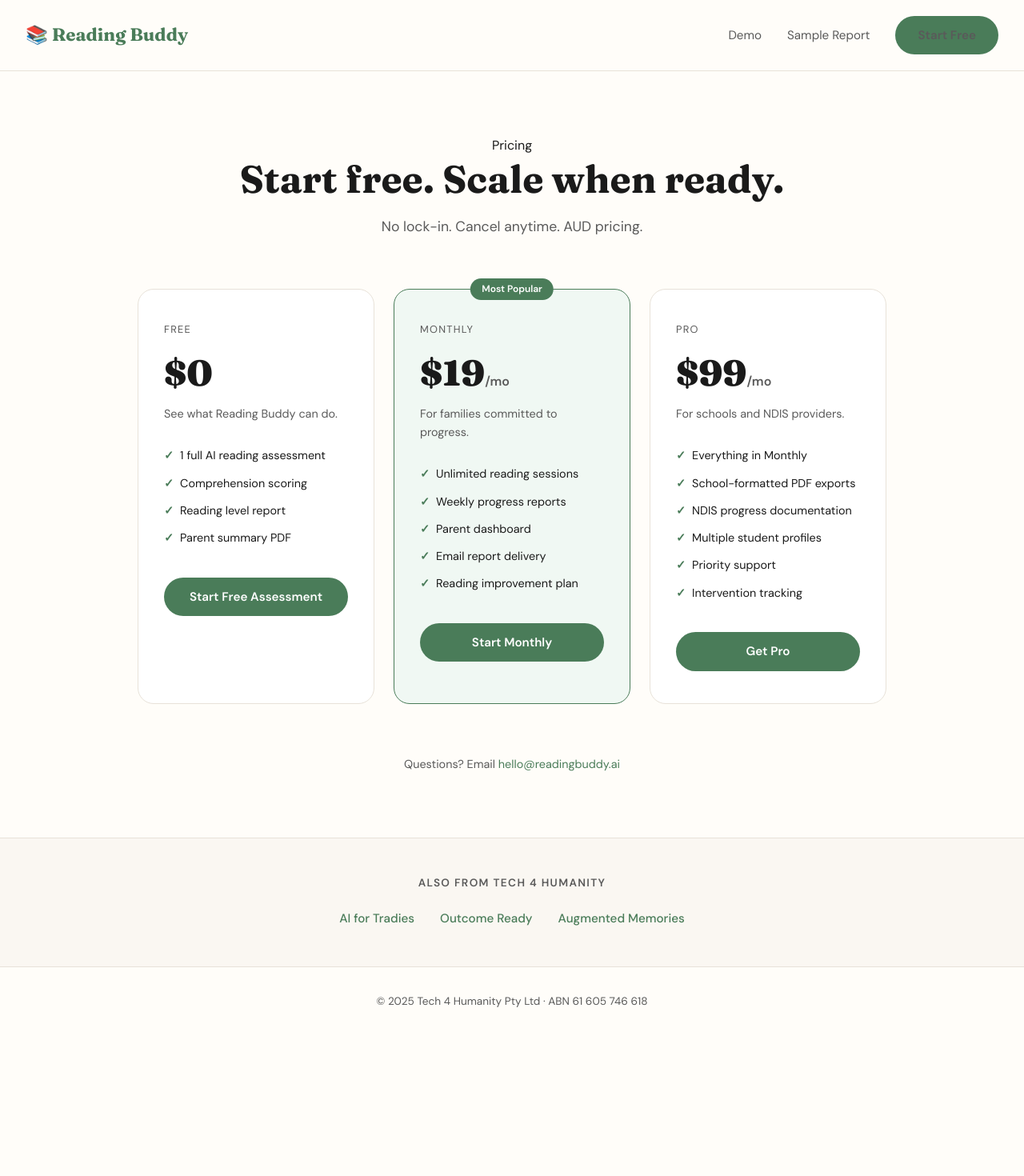
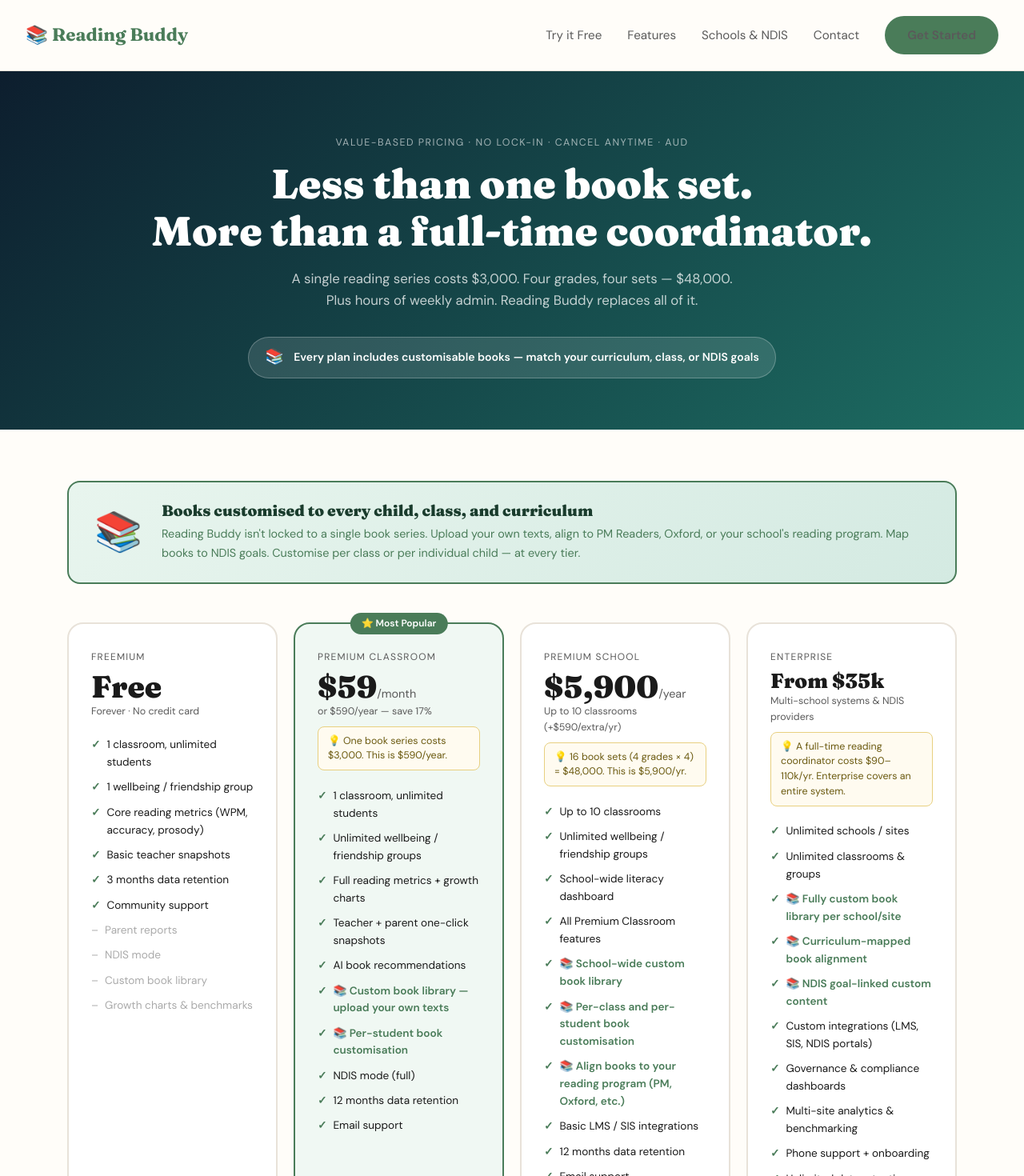
Before and after one commit to TML-4PM/reading-buddy, a Next.js app: page /pricing in a window 1280 px wide. Shown: the top 1470 px of the page at 80% size. Before the commit the page ends 1295 px from the top, so only its background shows below. Built offline with nearby package versions, Linux system fonts and the light colour scheme.

Commit message:
fix: align pricing to 4-tier structure, add customisable books, expand T4H cross-sell, fix ABN

```diff
--- a/app/pricing/page.tsx
+++ b/app/pricing/page.tsx
@@ -3,34 +3,99 @@
 
 const plans = [
   {
-    name: 'Free',
-    price: '$0',
+    name: 'Freemium',
+    price: 'Free',
     period: '',
-    desc: 'See what Reading Buddy can do.',
-    features: ['1 full AI reading assessment', 'Comprehension scoring', 'Reading level report', 'Parent summary PDF'],
-    cta: 'Start Free Assessment',
-    href: '/start?plan=free',
+    freq: 'Forever · No credit card',
+    desc: 'Try it with one class — no strings.',
+    features: [
+      '1 classroom, unlimited students',
+      '1 wellbeing / friendship group',
+      'Core reading metrics (WPM, accuracy, prosody)',
+      'Basic teacher snapshots',
+      '3 months data retention',
+      'Community support',
+    ],
+    missing: ['Parent reports', 'NDIS mode', 'Custom book library', 'Growth charts & benchmarks'],
+    cta: 'Get Started Free',
+    href: 'mailto:readingbuddies@outcome-ready.com?subject=Freemium',
     featured: false,
+    badge: null,
   },
   {
-    name: 'Monthly',
-    price: '$19',
-    period: '/mo',
-    desc: 'For families committed to progress.',
-    features: ['Unlimited reading sessions', 'Weekly progress reports', 'Parent dashboard', 'Email report delivery', 'Reading improvement plan'],
-    cta: 'Start Monthly',
-    href: '/start?plan=monthly',
+    name: 'Premium Classroom',
+    price: '$59',
+    period: '/month',
+    freq: 'or $590/year — save 17%',
+    desc: 'Everything a classroom needs.',
+    hint: '💡 One book series costs $3,000. This is $590/year.',
+    features: [
+      '1 classroom, unlimited students',
+      'Unlimited wellbeing / friendship groups',
+      'Full reading metrics + growth charts',
+      'Teacher + parent one-click snapshots',
+      'AI book recommendations',
+      '📚 Custom book library — upload your own texts',
+      '📚 Per-student book customisation',
+      'NDIS mode (full)',
+      '12 months data retention',
+      'Email support',
+    ],
+    missing: [],
+    cta: 'Start Free Trial',
+    href: 'mailto:readingbuddies@outcome-ready.com?subject=Premium+Classroom',
     featured: true,
+    badge: '⭐ Most Popular',
   },
   {
-    name: 'Pro',
-    price: '$99',
-    period: '/mo',
-    desc: 'For schools and NDIS providers.',
-    features: ['Everything in Monthly', 'School-formatted PDF exports', 'NDIS progress documentation', 'Multiple student profiles', 'Priority support', 'Intervention tracking'],
-    cta: 'Get Pro',
-    href: '/start?plan=pro',
+    name: 'Premium School',
+    price: '$5,900',
+    period: '/year',
+    freq: 'Up to 10 classrooms (+$590/extra/yr)',
+    desc: 'Whole-school reading intelligence.',
+    hint: '💡 16 book sets (4 grades × 4) = $48,000. This is $5,900/yr.',
+    features: [
+      'Up to 10 classrooms',
+      'Unlimited wellbeing / friendship groups',
+      'School-wide literacy dashboard',
+      'All Premium Classroom features',
+      '📚 School-wide custom book library',
+      '📚 Per-class and per-student book customisation',
+      '📚 Align books to your reading program (PM, Oxford, etc.)',
+      'Basic LMS / SIS integrations',
+      '12 months data retention',
+      'Email support',
+    ],
+    missing: [],
+    cta: 'Start School Plan',
+    href: 'mailto:readingbuddies@outcome-ready.com?subject=School+Plan',
     featured: false,
+    badge: null,
+  },
+  {
+    name: 'Enterprise',
+    price: 'From $35k',
+    period: '',
+    freq: 'Multi-school systems & NDIS providers',
+    desc: 'Whole-organisation reading intelligence.',
+    hint: '💡 A full-time reading coordinator costs $90–110k/yr. Enterprise covers an entire system.',
+    features: [
+      'Unlimited schools / sites',
+      'Unlimited classrooms & groups',
+      '📚 Fully custom book library per school/site',
+      '📚 Curriculum-mapped book alignment',
+      '📚 NDIS goal-linked custom content',
+      'Custom integrations (LMS, SIS, NDIS portals)',
+      'Governance & compliance dashboards',
+      'Multi-site analytics & benchmarking',
+      'Phone support + onboarding',
+      'Unlimited data retention',
+    ],
+    missing: [],
+    cta: 'Contact Sales',
+    href: 'mailto:readingbuddies@outcome-ready.com?subject=Enterprise',
+    featured: false,
+    badge: null,
   },
 ]
 
@@ -40,70 +105,118 @@
       <nav className="nav">
         <div className="nav-logo"><Link href="/">📚 Reading Buddy</Link></div>
         <div className="nav-links">
-          <Link href="/demo">Demo</Link>
-          <Link href="/report">Sample Report</Link>
-          <Link href="/start" className="btn-primary">Start Free</Link>
+          <Link href="/#try-it">Try it Free</Link>
+          <Link href="/#features">Features</Link>
+          <Link href="/#contexts">Schools & NDIS</Link>
+          <Link href="/#contact">Contact</Link>
+          <Link href="mailto:readingbuddies@outcome-ready.com" className="btn-primary">Get Started</Link>
         </div>
       </nav>
 
-      <main style={{ maxWidth: 1000, margin: '0 auto', padding: '5rem 2rem' }}>
-        <div style={{ textAlign: 'center', marginBottom: '4rem' }}>
-          <p className="section-label">Pricing</p>
-          <h1 style={{ fontFamily: 'Fraunces, serif', fontSize: 'clamp(2rem,4vw,3rem)', marginBottom: '1rem' }}>
-            Start free. Scale when ready.
-          </h1>
-          <p style={{ color: 'var(--mid)', fontSize: '1.1rem' }}>
-            No lock-in. Cancel anytime. AUD pricing.
-          </p>
+      {/* HERO */}
+      <section style={{ background: 'linear-gradient(135deg, #0d1e2e 0%, #1d6e63 100%)', padding: '5rem 2rem 4rem', textAlign: 'center', color: '#fff' }}>
+        <p style={{ fontSize: '0.78rem', textTransform: 'uppercase', letterSpacing: '0.12em', color: 'rgba(255,255,255,0.6)', marginBottom: '0.75rem' }}>Value-based pricing · No lock-in · Cancel anytime · AUD</p>
+        <h1 style={{ fontFamily: 'Fraunces, serif', fontSize: 'clamp(2rem,4.5vw,3.2rem)', fontWeight: 900, marginBottom: '1rem', lineHeight: 1.15 }}>
+          Less than one book set.<br />More than a full-time coordinator.
+        </h1>
+        <p style={{ color: 'rgba(255,255,255,0.75)', fontSize: '1.05rem', maxWidth: 560, margin: '0 auto 2rem' }}>
+          A single reading series costs $3,000. Four grades, four sets — $48,000. Plus hours of weekly admin. Reading Buddy replaces all of it.
+        </p>
+        {/* Custom books callout */}
+        <div style={{ display: 'inline-flex', alignItems: 'center', gap: '0.75rem', background: 'rgba(255,255,255,0.12)', border: '1px solid rgba(255,255,255,0.25)', borderRadius: 40, padding: '0.6rem 1.25rem' }}>
+          <span style={{ fontSize: '1.2rem' }}>📚</span>
+          <span style={{ fontSize: '0.88rem', fontWeight: 600 }}>Every plan includes customisable books — match your curriculum, class, or NDIS goals</span>
+        </div>
+      </section>
+
+      {/* PRICING GRID */}
+      <main style={{ maxWidth: 1160, margin: '0 auto', padding: '4rem 1.5rem' }}>
+
+        {/* CUSTOMISABLE BOOKS BANNER */}
+        <div style={{ background: 'linear-gradient(135deg, #e8f5ee, #d4eae2)', border: '2px solid #4a7c59', borderRadius: 16, padding: '1.5rem 2rem', marginBottom: '3rem', display: 'grid', gridTemplateColumns: 'auto 1fr', gap: '1.5rem', alignItems: 'center' }}>
+          <div style={{ fontSize: '3rem' }}>📚</div>
+          <div>
+            <h3 style={{ fontFamily: 'Fraunces, serif', fontWeight: 800, fontSize: '1.2rem', color: '#1a3c2d', marginBottom: '0.4rem' }}>Books customised to every child, class, and curriculum</h3>
+            <p style={{ color: '#4a7c59', fontSize: '0.9rem', lineHeight: 1.65 }}>
+              Reading Buddy isn't locked to a single book series. Upload your own texts, align to PM Readers, Oxford, or your school's reading program. Map books to NDIS goals. Customise per class or per individual child — at every tier.
+            </p>
+          </div>
         </div>
 
-        <div style={{ display: 'grid', gridTemplateColumns: 'repeat(auto-fit,minmax(260px,1fr))', gap: '1.5rem' }}>
+        <div style={{ display: 'grid', gridTemplateColumns: 'repeat(auto-fit, minmax(240px, 1fr))', gap: '1.25rem' }}>
           {plans.map(p => (
             <div key={p.name} style={{
-              border: `1.5px solid ${p.featured ? 'var(--sage)' : 'var(--border)'}`,
+              border: `2px solid ${p.featured ? '#4a7c59' : '#e8e2d9'}`,
               borderRadius: 20,
-              padding: '2.5rem 2rem',
+              padding: '2rem 1.75rem',
               background: p.featured ? '#f0f8f3' : 'white',
               position: 'relative',
+              display: 'flex',
+              flexDirection: 'column',
             }}>
-              {p.featured && (
-                <div style={{
-                  position: 'absolute', top: -14, left: '50%', transform: 'translateX(-50%)',
-                  background: 'var(--sage)', color: 'white', fontSize: '0.75rem',
-                  fontWeight: 600, padding: '0.25rem 0.9rem', borderRadius: 50, whiteSpace: 'nowrap'
-                }}>Most Popular</div>
+              {p.badge && (
+                <div style={{ position: 'absolute', top: -14, left: '50%', transform: 'translateX(-50%)', background: '#4a7c59', color: 'white', fontSize: '0.75rem', fontWeight: 700, padding: '0.25rem 0.9rem', borderRadius: 50, whiteSpace: 'nowrap' as const }}>{p.badge}</div>
               )}
-              <div style={{ fontSize: '0.8rem', textTransform: 'uppercase', letterSpacing: '0.1em', color: 'var(--mid)', marginBottom: '0.5rem' }}>{p.name}</div>
-              <div style={{ fontFamily: 'Fraunces, serif', fontSize: '2.8rem', fontWeight: 900, marginBottom: '0.25rem' }}>
-                {p.price}<span style={{ fontSize: '1rem', fontFamily: 'DM Sans, sans-serif', color: 'var(--mid)' }}>{p.period}</span>
+              <div style={{ fontSize: '0.75rem', textTransform: 'uppercase' as const, letterSpacing: '0.1em', color: '#5a5a5a', marginBottom: '0.5rem' }}>{p.name}</div>
+              <div style={{ fontFamily: 'Fraunces, serif', fontSize: p.price.startsWith('From') ? '1.6rem' : '2.4rem', fontWeight: 900, marginBottom: '0.15rem', lineHeight: 1 }}>
+                {p.price}<span style={{ fontSize: '0.9rem', fontFamily: 'DM Sans, sans-serif', color: '#5a5a5a', fontWeight: 400 }}>{p.period}</span>
               </div>
-              <p style={{ color: 'var(--mid)', fontSize: '0.9rem', marginBottom: '1.5rem' }}>{p.desc}</p>
-              <ul style={{ listStyle: 'none', marginBottom: '2rem' }}>
+              <div style={{ fontSize: '0.78rem', color: '#5a5a5a', marginBottom: p.hint ? '0.5rem' : '1rem' }}>{p.freq}</div>
+              {p.hint && (
+                <div style={{ fontSize: '0.78rem', background: '#fffbf0', border: '1px solid #e8d080', borderRadius: 8, padding: '0.5rem 0.75rem', marginBottom: '1rem', color: '#6b5a10', lineHeight: 1.5 }}>{p.hint}</div>
+              )}
+              <ul style={{ listStyle: 'none', marginBottom: '1.5rem', flex: 1 }}>
                 {p.features.map(f => (
-                  <li key={f} style={{ fontSize: '0.9rem', padding: '0.35rem 0', color: 'var(--charcoal)', display: 'flex', gap: '0.5rem' }}>
-                    <span style={{ color: 'var(--sage)', fontWeight: 700 }}>✓</span> {f}
+                  <li key={f} style={{ fontSize: '0.85rem', padding: '0.3rem 0', color: f.startsWith('📚') ? '#4a7c59' : '#1a1a1a', display: 'flex', gap: '0.5rem', fontWeight: f.startsWith('📚') ? 600 : 400 }}>
+                    <span style={{ color: '#4a7c59', fontWeight: 700, flexShrink: 0 }}>✓</span>{f}
+                  </li>
+                ))}
+                {p.missing.map(f => (
+                  <li key={f} style={{ fontSize: '0.85rem', padding: '0.3rem 0', color: '#aaa', display: 'flex', gap: '0.5rem' }}>
+                    <span style={{ flexShrink: 0 }}>–</span>{f}
                   </li>
                 ))}
               </ul>
-              <Link href={p.href} className="btn-primary" style={{ display: 'block', textAlign: 'center' }}>{p.cta}</Link>
+              <a href={p.href} className="btn-primary" style={{ display: 'block', textAlign: 'center' as const, background: p.featured ? '#4a7c59' : 'transparent', color: p.featured ? 'white' : '#4a7c59', border: `2px solid #4a7c59` }}>{p.cta}</a>
             </div>
           ))}
         </div>
 
-        <div style={{ textAlign: 'center', marginTop: '4rem', color: 'var(--mid)', fontSize: '0.9rem' }}>
-          <p>Questions? Email <a href="mailto:hello@readingbuddy.ai" style={{ color: 'var(--sage)' }}>hello@readingbuddy.ai</a></p>
+        {/* FAQ strip */}
+        <div style={{ marginTop: '3.5rem', display: 'grid', gridTemplateColumns: 'repeat(auto-fit, minmax(260px, 1fr))', gap: '1.5rem' }}>
+          {[
+            ['Can I upload my own books?', 'Yes. Any paid plan lets you upload custom texts, PDFs, or align to your existing reading program. Books can be assigned per class or per individual student.'],
+            ['How does NDIS mode work?', 'NDIS mode auto-generates progress notes aligned to NDIS Practice Standards after every session. Goal-referenced, timestamped, and evidence-ready.'],
+            ['What happens after the free trial?', 'You choose a plan or stay on Freemium. No automatic charges. Your data is retained for 30 days after any paid plan ends.'],
+            ['Can I switch plans?', 'Yes, upgrade or downgrade any time. Annual plans are pro-rated. Enterprise contracts are fixed-term.'],
+          ].map(([q, a]) => (
+            <div key={q} style={{ borderTop: '2px solid #e8e2d9', paddingTop: '1.25rem' }}>
+              <div style={{ fontWeight: 700, fontSize: '0.9rem', marginBottom: '0.5rem', color: '#1a1a1a' }}>{q}</div>
+              <div style={{ fontSize: '0.85rem', color: '#5a5a5a', lineHeight: 1.65 }}>{a}</div>
+            </div>
+          ))}
         </div>
       </main>
 
+      {/* CROSS-SELL — expanded T4H portfolio */}
       <div className="cross-sell">
         <h3>Also from Tech 4 Humanity</h3>
         <div className="cross-sell-links">
+          <a href="https://outcome-ready.vercel.app">OutcomeReady</a>
+          <a href="https://outcome-ready.vercel.app/thriving-kids">ThrivingOS</a>
           <a href="https://ai4tradies.org">AI for Tradies</a>
-          <a href="https://outcome-ready.vercel.app">Outcome Ready</a>
+          <a href="https://valdocco-primary.vercel.app">Valdocco Primary</a>
           <a href="https://augmentedmemories.org">Augmented Memories</a>
+          <a href="https://augmented-humanity.com">AHC</a>
         </div>
       </div>
-      <footer><p>© 2025 Tech 4 Humanity Pty Ltd · ABN 61 605 746 618</p></footer>
+
+      <footer style={{ padding: '2rem', textAlign: 'center', fontSize: '0.85rem', color: '#5a5a5a', borderTop: '1px solid #e8e2d9' }}>
+        <p>© 2026 Tech 4 Humanity Pty Ltd · ABN 70 666 271 272 · Built in Australia 🇦🇺</p>
+        <p style={{ marginTop: '0.5rem' }}>
+          <a href="mailto:readingbuddies@outcome-ready.com" style={{ color: '#4a7c59' }}>readingbuddies@outcome-ready.com</a>
+        </p>
+      </footer>
     </>
   )
 }
```
